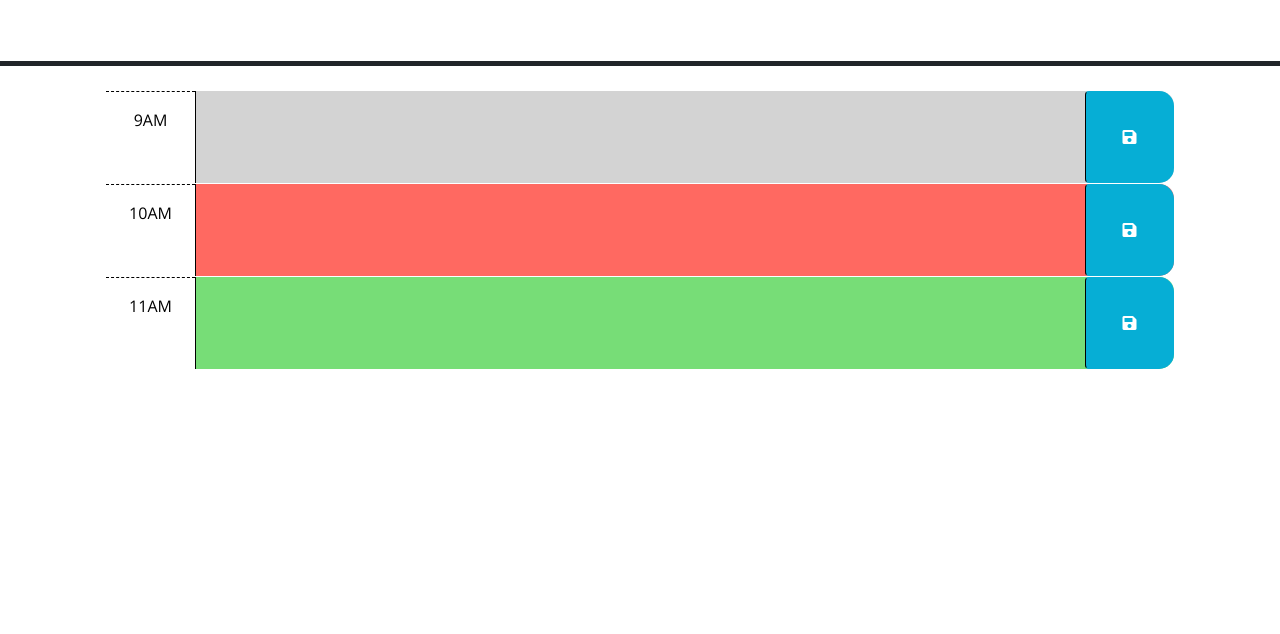
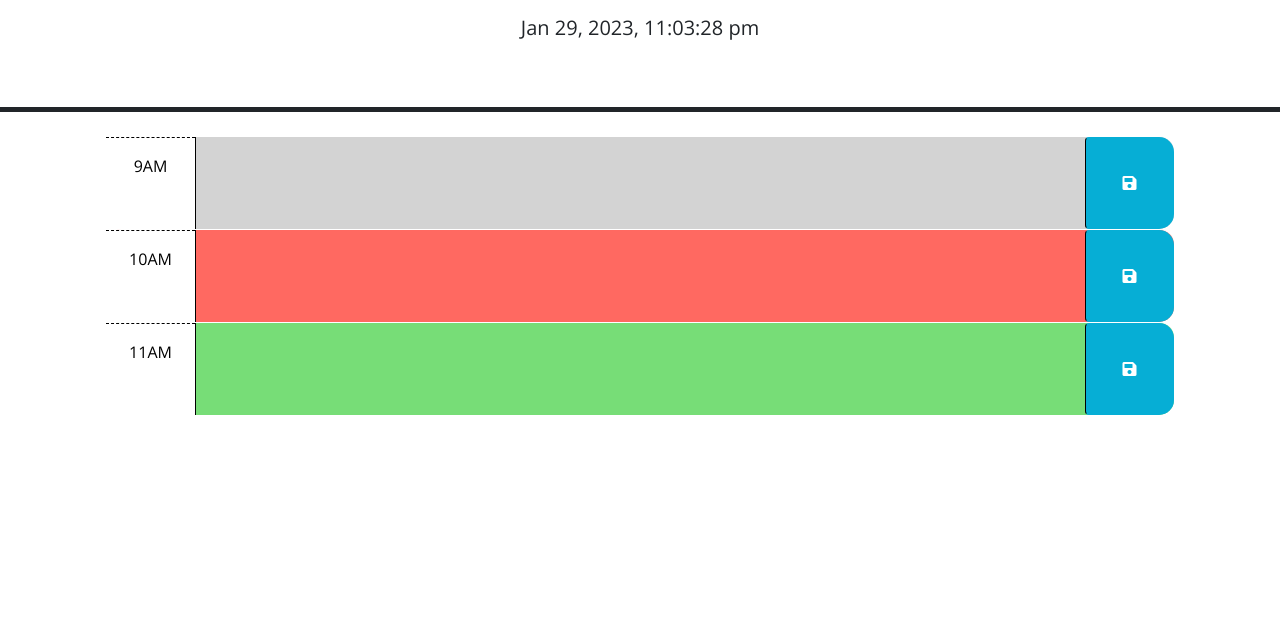
Before and after one commit to jordanne37/get-it-done-calendar, a plain HTML site: page Develop/index.html in a window 1280 px wide. Shown: the part 166-800 px from the top of the page. Drawn offline with nearby package versions, Linux system fonts and the light colour scheme.

Commit message:
added day and time to calendar

```diff
--- a/Develop/script.js
+++ b/Develop/script.js
@@ -1,3 +1,6 @@
+var today = dayjs();
+$('#currentDay').text(today.format('MMM D, YYYY, h:mm:ss a'));
+
 // Wrap all code that interacts with the DOM in a call to jQuery to ensure that
 // the code isn't run until the browser has finished rendering all the elements
 // in the html.
```
Also changed, not shown: Develop/index.html (+1 -0 lines).
